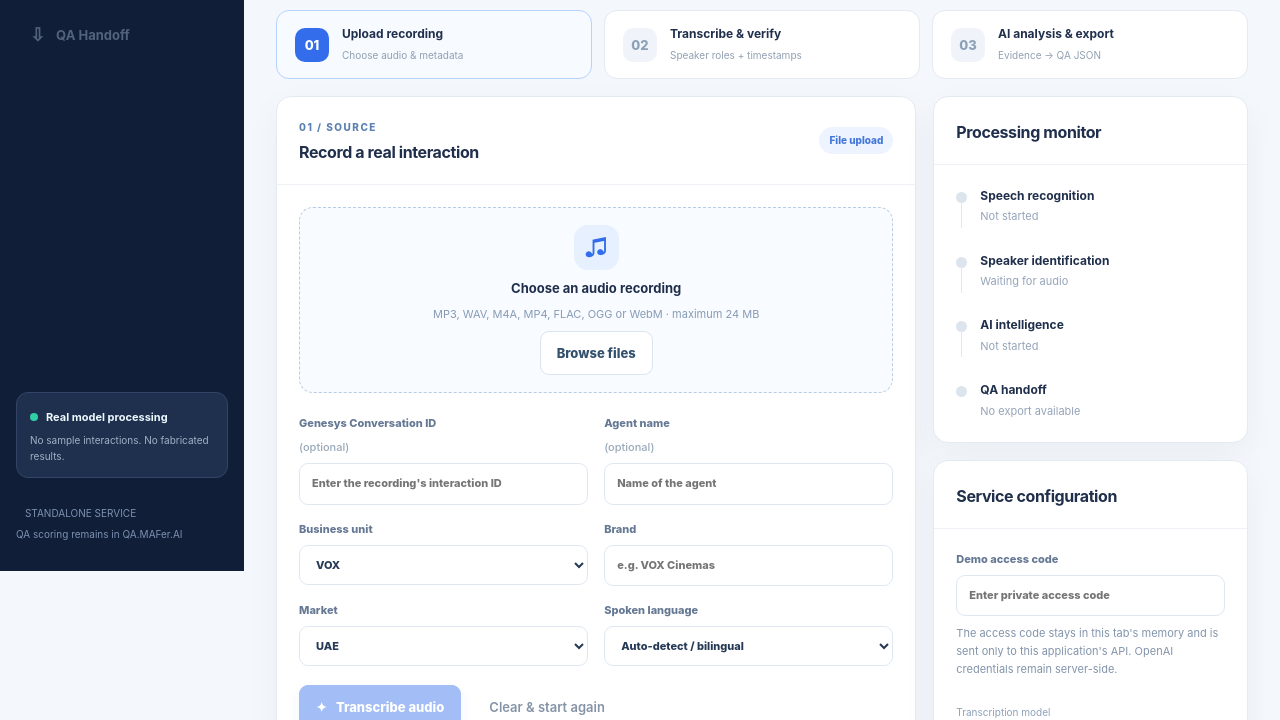
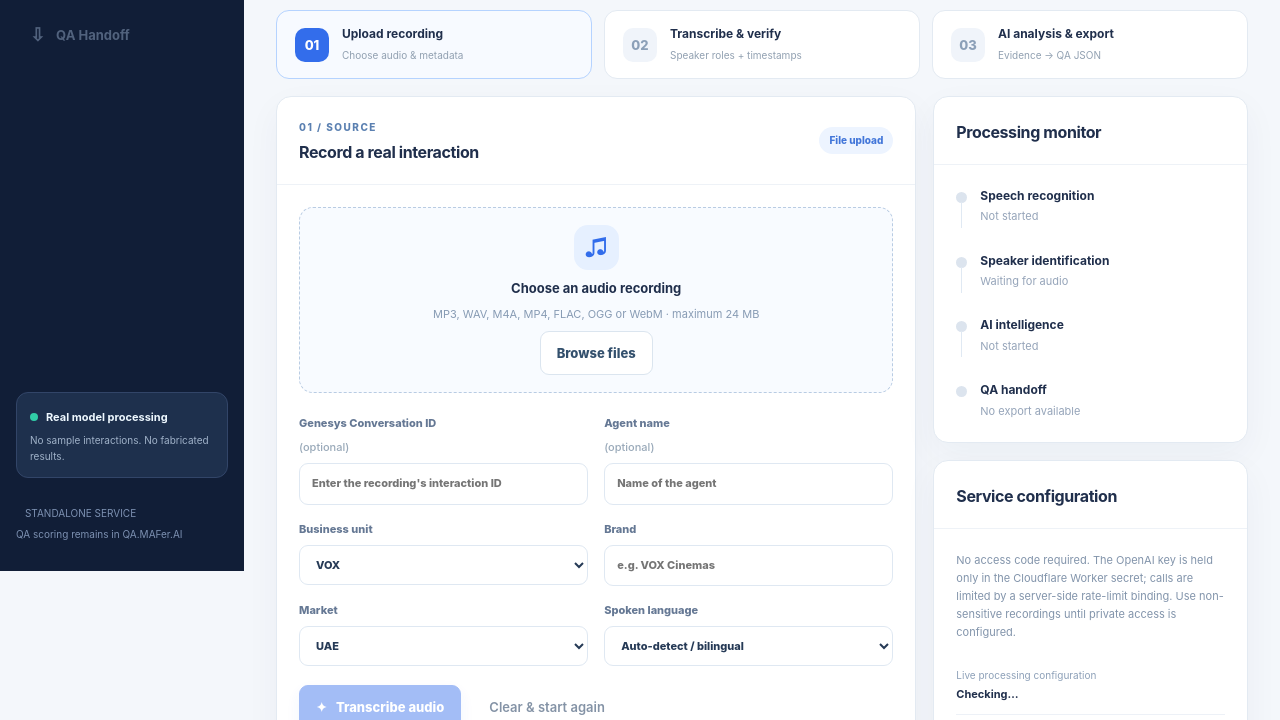
Before and after one commit to krispradip/MAFer-Audio-Intelligence, a website: page public/index.html in a window 1280 px wide. Shown: the part 229-949 px from the top of the page. Drawn offline with Linux system fonts and the light colour scheme; no server answers.

Commit message:
ui: remove demo access code and show server-side processing guard

```diff
--- a/public/index.html
+++ b/public/index.html
@@ -20,7 +20,7 @@
 <section id="resultsPanel" class="panel" hidden><div class="panel-title"><div><span class="section-num">03 / INTELLIGENCE</span><h2>Interaction intelligence</h2></div><span class="pill green">LLM analyzed</span></div><div class="panel-body"><div class="result-top"><div class="result-stat"><small>Closing sentiment</small><strong id="sentiment">—</strong></div><div class="result-stat"><small>Resolution status</small><strong id="resolutionStatus">—</strong></div><div class="result-stat"><small>Issues identified</small><strong id="issueCount">—</strong></div></div><div id="results" class="results"></div><div class="handoff" id="handoffPanel"><div><b>Ready for QA.MAFer.AI</b><p>Export timestamped original-language dialogue, confirmed speaker roles, interaction references and AI evidence in JSON. No QA score is generated here.</p></div><div class="buttons"><button id="downloadJson" class="button primary">↓ QA JSON</button><button id="downloadText" class="button outline">↓ Transcript TXT</button></div></div></div></section>
 </div>
 <div class="rail"><section class="panel rail-card"><div class="panel-title"><h2>Processing monitor</h2></div><div class="panel-body"><div class="statusline"><span id="sttDot" class="statusdot"></span><div><b>Speech recognition</b><small id="sttState">Not started</small></div></div><div class="statusline"><span id="rolesDot" class="statusdot"></span><div><b>Speaker identification</b><small id="rolesState">Waiting for audio</small></div></div><div class="statusline"><span id="llmDot" class="statusdot"></span><div><b>AI intelligence</b><small id="llmState">Not started</small></div></div><div class="statusline"><span id="qaDot" class="statusdot"></span><div><b>QA handoff</b><small id="qaState">No export available</small></div></div></div></section>
-<section class="panel rail-card"><div class="panel-title"><h2>Service configuration</h2></div><div class="panel-body"><label class="secret-label">Demo access code<input id="accessCode" type="password" autocomplete="off" placeholder="Enter private access code"></label><p class="tiny">The access code stays in this tab's memory and is sent only to this application's API. OpenAI credentials remain server-side.</p><div class="service-detail"><span>Transcription model</span><strong id="sttModel">—</strong></div><div class="service-detail"><span>Analysis model</span><strong id="llmModel">—</strong></div><div class="service-detail"><span>Last request</span><strong id="lastRequest">None</strong></div><button id="refreshHealth" class="button outline fill">↻ Check configuration</button><p class="tiny">Configured status is not a claim that a provider call has succeeded. Real upload requests verify connectivity.</p></div></section>
+<section class="panel rail-card"><div class="panel-title"><h2>Service configuration</h2></div><div class="panel-body"><p class="tiny">No access code required. The OpenAI key is held only in the Cloudflare Worker secret; calls are limited by a server-side rate-limit binding. Use non-sensitive recordings until private access is configured.</p><div class="service-detail"><span>Live processing configuration</span><strong id="protectionStatus">Checking…</strong></div><div class="service-detail"><span>Transcription model</span><strong id="sttModel">—</strong></div><div class="service-detail"><span>Analysis model</span><strong id="llmModel">—</strong></div><div class="service-detail"><span>Last request</span><strong id="lastRequest">None</strong></div><button id="refreshHealth" class="button outline fill">↻ Check configuration</button><p class="tiny">Configured status is not a claim that a provider call has succeeded. Real upload requests verify connectivity.</p></div></section>
 <section class="panel rail-card"><div class="panel-title"><h2>Processing safeguards</h2></div><div class="panel-body"><p class="small-item">✓ No synthetic transcript or summary fallback</p><p class="small-item">✓ Timestamp validation blocks invalid output</p><p class="small-item">✓ Human confirmation of speaker roles</p><p class="small-item">✓ No fabricated CRM updates or QA scores</p><p class="tiny">Audio is sent to the configured OpenAI service for transcription. This public demo is not approved for real customer data. Use non-sensitive test recordings only until corporate security approval.</p></div></section></div></div>
 <div id="message" class="message" role="status" aria-live="polite" hidden></div>
 </main><footer>MAFer Audio Intelligence · Standalone audio processing · Real model calls · No stored interactions</footer></div></div>
```
